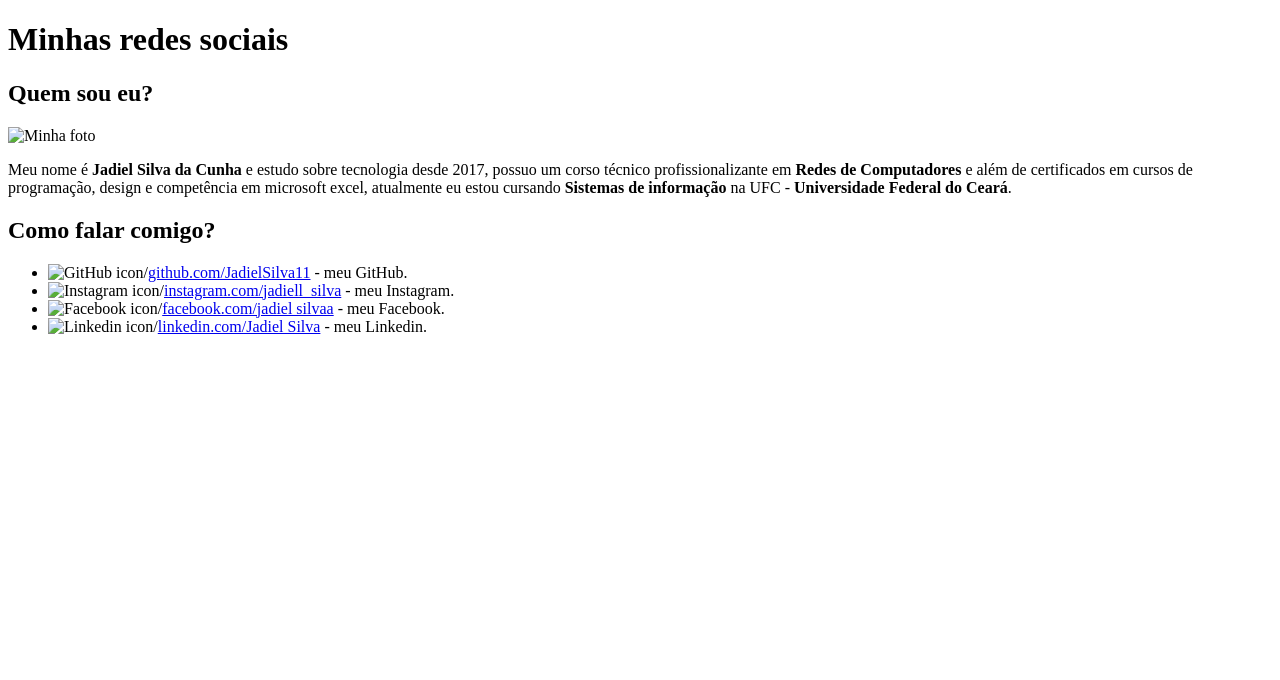
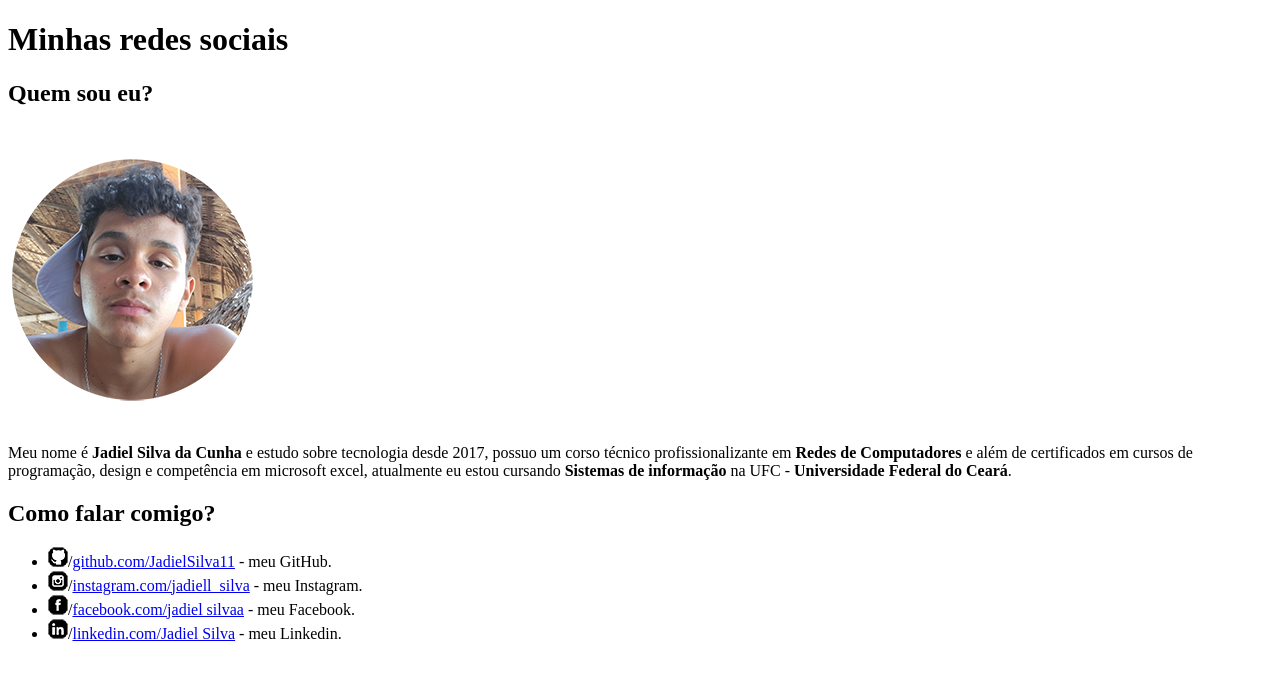
Before and after one commit to JadielSilva11/HTML-CSS, a plain HTML site: page Desafios/Desafio 01/index.html in a window 1280 px wide. Drawn offline with Linux system fonts and the light colour scheme.

Commit message:
Commit
Atualizações no código fonte do Desafio 1

```diff
--- a/Desafios/Desafio 01/index.html
+++ b/Desafios/Desafio 01/index.html
@@ -4,19 +4,19 @@
     <meta charset="UTF-8">
     <meta name="viewport" content="width=device-width, initial-scale=1.0">
     <title>Desafio</title>
-    <link rel="shortcut icon" href="icone-github.png" type="image/x-icon">
+    <link rel="shortcut icon" href="Imagens/icone-github.png" type="image/x-icon">
 </head>
 <body>
     <h1>Minhas redes sociais</h1>
     <h2>Quem sou eu?</h2>
-    <img src="img menor.png" alt="Minha foto">
+    <img src="Imagens/img menor.png" alt="Minha foto">
     <p>Meu nome é <strong>Jadiel Silva da Cunha</strong> e estudo sobre tecnologia desde 2017, possuo um corso técnico profissionalizante em <strong>Redes de Computadores</strong> e além de certificados em cursos de programação, design e competência em microsoft excel, atualmente eu estou cursando <strong>Sistemas de informação</strong> na UFC - <strong>Universidade Federal do Ceará</strong>.</p>
     <h2>Como falar comigo?</h2>
     <ul>
-        <li><img src="icone-github.png" alt="GitHub icon">/<a href="https://github.com/JadielSilva11" target="_blank">github.com/JadielSilva11</a> - meu GitHub.</li>
-        <li><img src="icone-instagram.png" alt="Instagram icon">/<a href="https://instagram.com/jadiell_silva" target="_blank">instagram.com/jadiell_silva</a> - meu Instagram.</li>
-        <li><img src="icone-facebook.png" alt="Facebook icon">/<a href="https://web.facebook.com/profile.php?id=100076730266448" target="_blank">facebook.com/jadiel silvaa</a> - meu Facebook.</li>
-        <li><img src="icone-linkedin.png" alt="Linkedin icon">/<a href="https://br.linkedin.com/in/jadiel-silva-7624b1322?trk=people-guest_people_search-card" target="_blank">linkedin.com/Jadiel Silva</a> - meu Linkedin.</li>
+        <li><img src="Imagens/icone-github.png" alt="GitHub icon">/<a href="https://github.com/JadielSilva11" target="_blank">github.com/JadielSilva11</a> - meu GitHub.</li>
+        <li><img src="Imagens/icone-instagram.png" alt="Instagram icon">/<a href="https://instagram.com/jadiell_silva" target="_blank">instagram.com/jadiell_silva</a> - meu Instagram.</li>
+        <li><img src="Imagens/icone-facebook.png" alt="Facebook icon">/<a href="https://web.facebook.com/profile.php?id=100076730266448" target="_blank">facebook.com/jadiel silvaa</a> - meu Facebook.</li>
+        <li><img src="Imagens/icone-linkedin.png" alt="Linkedin icon">/<a href="https://br.linkedin.com/in/jadiel-silva-7624b1322?trk=people-guest_people_search-card" target="_blank">linkedin.com/Jadiel Silva</a> - meu Linkedin.</li>
     </ul>
 
 </body>
```
